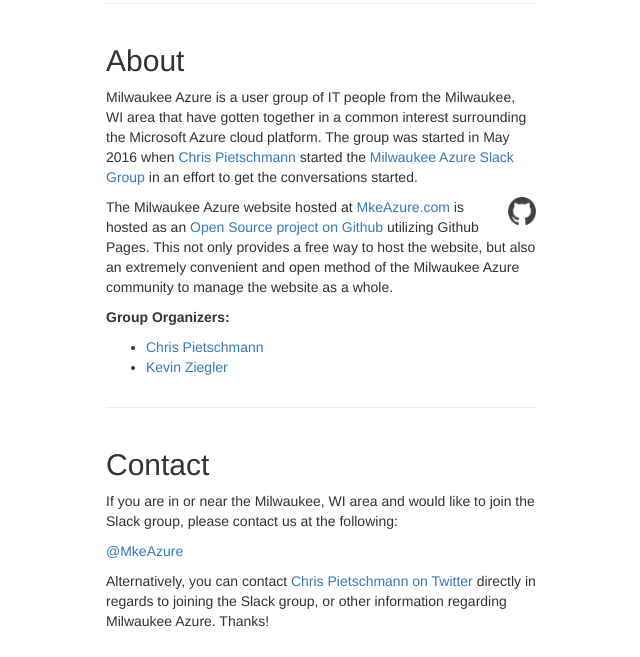
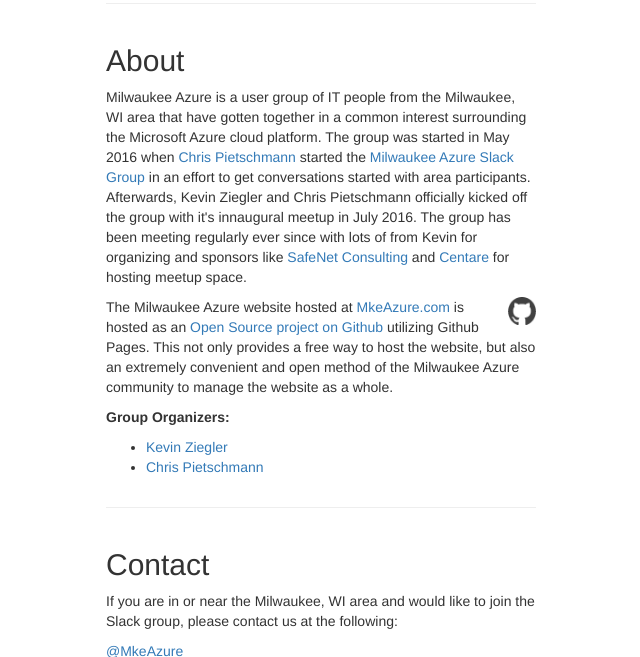
Before and after one commit to MkeAzure/website, a plain HTML site: page index.htm in a window 1280 px wide. Shown: the part 800-1457 px from the top of the page, without its empty margins (334-974 px from the left). Drawn offline with nearby package versions, Linux system fonts and the light colour scheme.

Commit message:
added more description

```diff
--- a/index.htm
+++ b/index.htm
@@ -85,13 +85,13 @@
 
         <div class="container">
             <h2 id="about">About</h2>
-            <p>Milwaukee Azure is a user group of IT people from the Milwaukee, WI area that have gotten together in a common interest surrounding the Microsoft Azure cloud platform. The group was started in May 2016 when <a href="http://pietschsoft.com" target="_blank">Chris Pietschmann</a> started the <a href="http://mkeazure.slack.com" target="_blank">Milwaukee Azure Slack Group</a> in an effort to get the conversations started.</p>
+            <p>Milwaukee Azure is a user group of IT people from the Milwaukee, WI area that have gotten together in a common interest surrounding the Microsoft Azure cloud platform. The group was started in May 2016 when <a href="http://buildazure.com" target="_blank">Chris Pietschmann</a> started the <a href="http://mkeazure.slack.com" target="_blank">Milwaukee Azure Slack Group</a> in an effort to get conversations started with area participants. Afterwards, Kevin Ziegler and Chris Pietschmann officially kicked off the group with it's innaugural meetup in July 2016. The group has been meeting regularly ever since with lots of from Kevin for organizing and sponsors like <a href="http://www.safenetconsulting.com" target="_blank">SafeNet Consulting</a> and <a href="http://centare.com" target="_blank">Centare</a> for hosting meetup space.</p>
             <p><a style="float:right" href="https://github.com/MkeAzure"><img style="width: 2em;" src="images/github-logo.png" alt="MkeAzure on Github" target="_blank"/></a>The Milwaukee Azure website hosted at <a href="http://MkeAzure.com">MkeAzure.com</a> is hosted as an <a href="https://github.com/MkeAzure/website" target="_blank">Open Source project on Github</a> utilizing Github Pages. This not only provides a free way to host the website, but also an extremely convenient and open method of the Milwaukee Azure community to manage the website as a whole.</p>
             <p>
                 <strong>Group Organizers:</strong>
                 <ul>
+                    <li><a href="https://www.linkedin.com/in/kevinmziegler" target="_blank">Kevin Ziegler</a></li>
                     <li><a href="http://BuildAzure.com" target="_blank">Chris Pietschmann</a></li>
-                    <li><a href="https://www.linkedin.com/in/kevinmziegler" target="_blank">Kevin Ziegler</a></li>
                 </ul>
             </p>
         </div>
```
